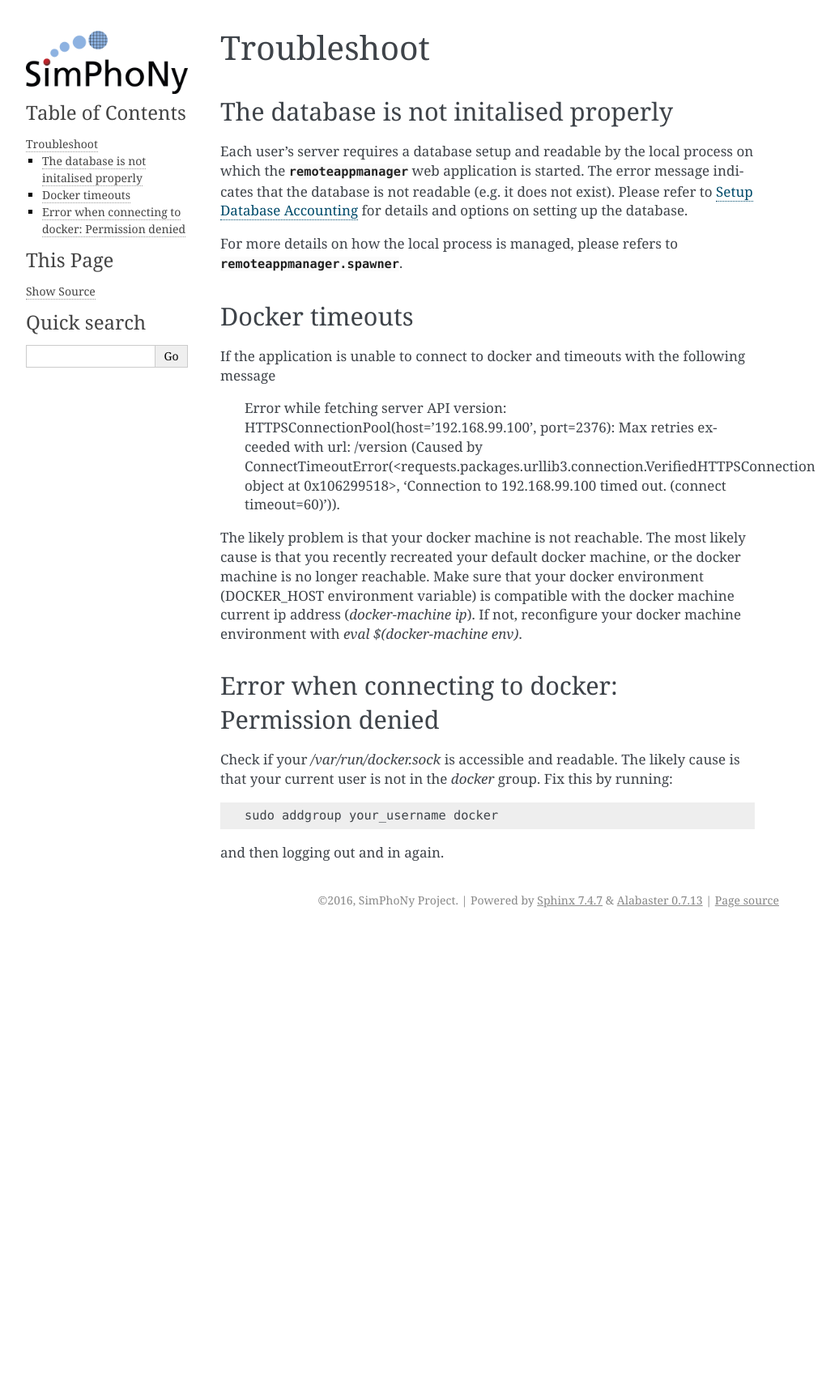
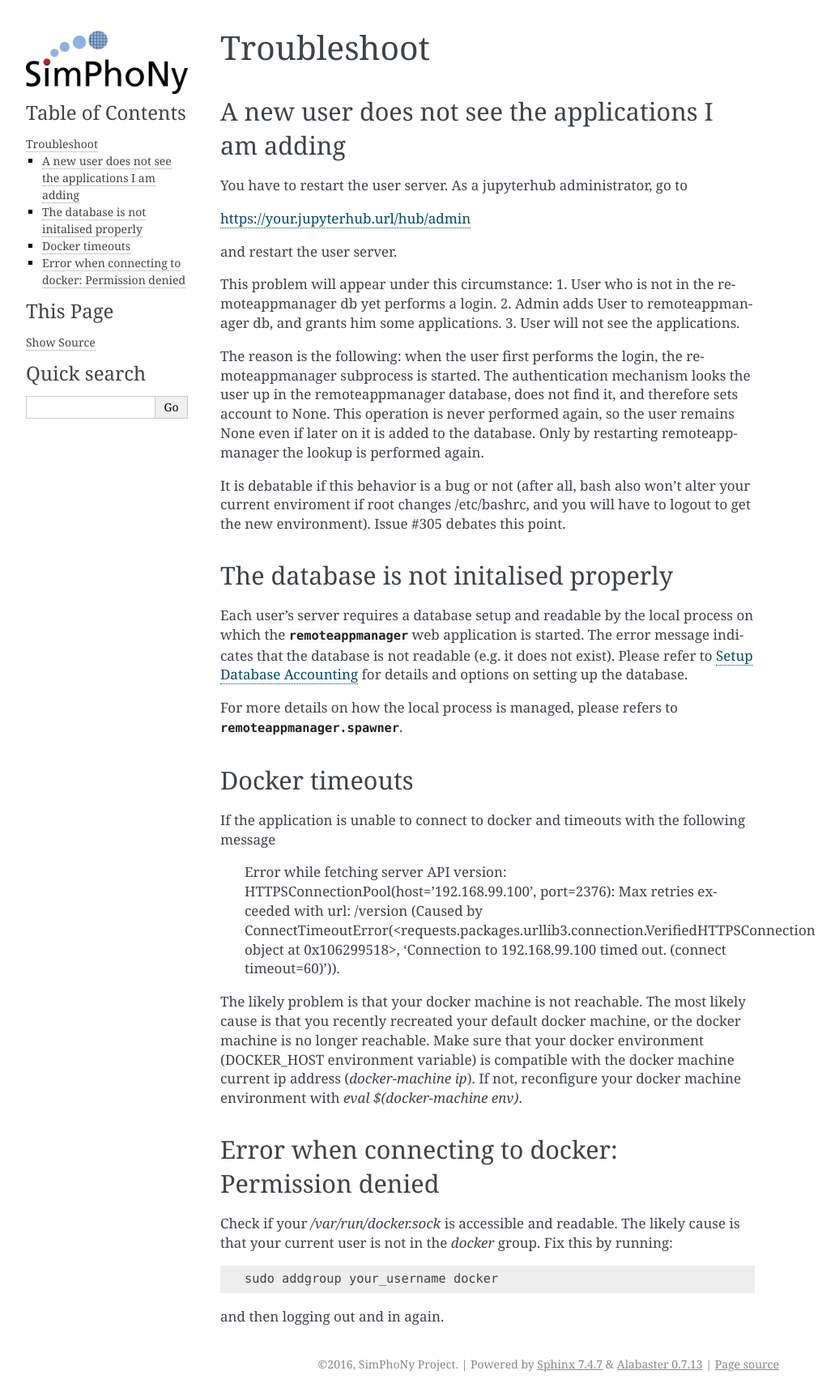
Before and after one commit to simphony/simphony-remote, a Sphinx documentation site: the page built from doc/source/troubleshooting.rst, in a window 1280 px wide. Shown: the whole page at 81% size, without its empty margins (148-1184 px from the left). Built offline with Sphinx 7.4.7, drawn with Linux system fonts in a browser that asks for light colours; pages that are not in the unit, such as notebooks, are missing from menus; before the commit the page ends 1151 px from its top, so only the background shows below that.

Commit message:
Added a troubleshooting entry for issue #305

```diff
--- /dev/null
+++ b/doc/source/troubleshoot/general.rst
@@ -0,0 +1,24 @@
+A new user does not see the applications I am adding
+^^^^^^^^^^^^^^^^^^^^^^^^^^^^^^^^^^^^^^^^^^^^^^^^^^^^
+
+You have to restart the user server. As a jupyterhub administrator, go to
+
+https://your.jupyterhub.url/hub/admin
+
+and restart the user server.
+
+This problem will appear under this circumstance:
+1. User who is not in the remoteappmanager db yet performs a login.
+2. Admin adds User to remoteappmanager db, and grants him some applications.
+3. User will not see the applications.
+
+The reason is the following: when the user first performs the login, the
+remoteappmanager subprocess is started. The authentication mechanism looks the
+user up in the remoteappmanager database, does not find it, and therefore sets
+account to None.  This operation is never performed again, so the user remains
+None even if later on it is added to the database. Only by restarting
+remoteappmanager the lookup is performed again.
+
+It is debatable if this behavior is a bug or not (after all, bash also won't
+alter your current enviroment if root changes /etc/bashrc, and you will have to
+logout to get the new environment). Issue #305 debates this point.
--- a/doc/source/troubleshooting.rst
+++ b/doc/source/troubleshooting.rst
@@ -5,6 +5,9 @@ Troubleshoot
    :includehidden:
 
 .. include::
+    troubleshoot/general.rst
+
+.. include::
     troubleshoot/database.rst
 
 .. include::
```
